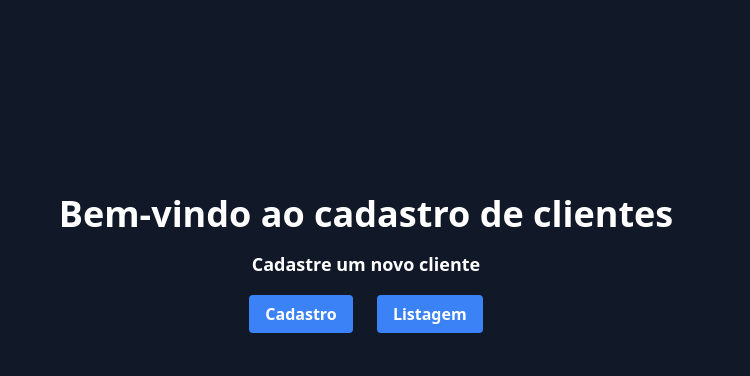
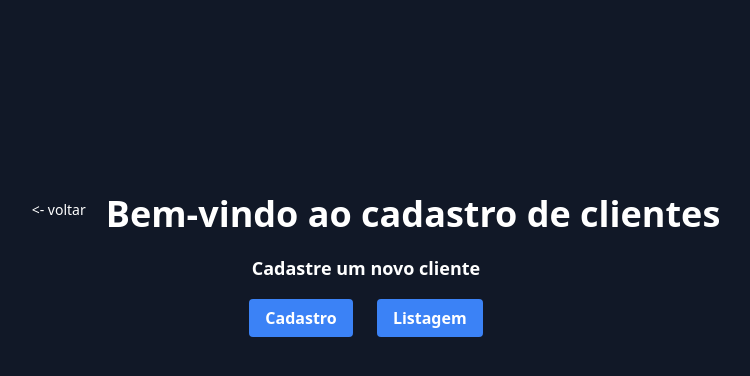
Before and after one commit to MatheusAmaralDeSousa/projeto_django_1, a Django app: page /cadastro_cliente/ in a window 1280 px wide. Shown: the part 140-516 px from the top of the page, without its empty margins (274-1024 px from the left). Run offline with Django 4.2, Linux system fonts and the light colour scheme.

Commit message:
refactor: code structure

```diff
--- a/djangoapp/app_cadastro_usuarios/templates/home/home.html
+++ b/djangoapp/app_cadastro_usuarios/templates/home/home.html
@@ -8,7 +8,19 @@
 {% block conteudo %}
 <body class="bg-gray-900 h-screen flex items-center justify-center">
     <div class="text-center text-white font-bold">
-        <h1 class="text-4xl mb-4">Bem-vindo ao cadastro de clientes</h1>
+        <div class="top-bar flex justify-between items-center mb-4">
+            <div>
+                <a href="{% url 'home'%}">
+                    <button type="button"
+                        class="text-white focus:ring-4 focus:ring-black font-medium rounded-lg text-sm px-3 py-2.5 mr-2 mb-2 hover:bg-gray-300">
+                        <i class="fa-solid fa-arrow-left"></i><span class="ml-2"><- voltar</span>
+                    </button>
+                </a>
+            </div>
+            <div>
+                <h1 class="text-4xl">Bem-vindo ao cadastro de clientes</h1>
+            </div>
+        </div>
         <p class="text-lg mb-6 text-white font-bold">Cadastre um novo cliente</p>
         <a href="{% url 'cadastro_cliente' %}" class="bg-blue-500 hover:bg-blue-700 text-white font-bold py-2 px-4 rounded">Cadastro</a>
 
--- a/djangoapp/app_cadastro_usuarios/urls.py
+++ b/djangoapp/app_cadastro_usuarios/urls.py
@@ -20,11 +20,11 @@ from app_cadastro_usuarios import views
 urlpatterns = [
     #rota, view responsavel, nome de referencia
     # usuarios.com
-    path('',views.home_cadastro_cliente,name = "home_cadastro_cliente"),
+    path('',views.homeCadastro_cliente,name = "home"),
     #usuarios.com/cadastro
     path('cadastro/',views.cadastro_cliente,name = "cadastro_cliente"),
     # usuarios.com/usuarios
-    path('listagem_cliente/',views.listagem_cliente,name='listagem_cliente'),
+    path('listagem_fornecedores/',views.listagem_cliente,name='listagem_cliente'),
     #usuarios.com/editar
     path('editar/<int:usuario_id>/',views.editar_cliente,name= "editar_cliente"),
     #usuarios/excluir
--- a/djangoapp/app_cadastro_usuarios/views.py
+++ b/djangoapp/app_cadastro_usuarios/views.py
@@ -2,7 +2,7 @@ from django.shortcuts import render,  get_object_or_404, redirect
 from .models import Usuario
 from .forms import UsuarioForm, UsuarioEditForm
 
-def home_cadastro_cliente(request):
+def homeCadastro_cliente(request):
     return render(request, 'home/home.html')
 
 
```
